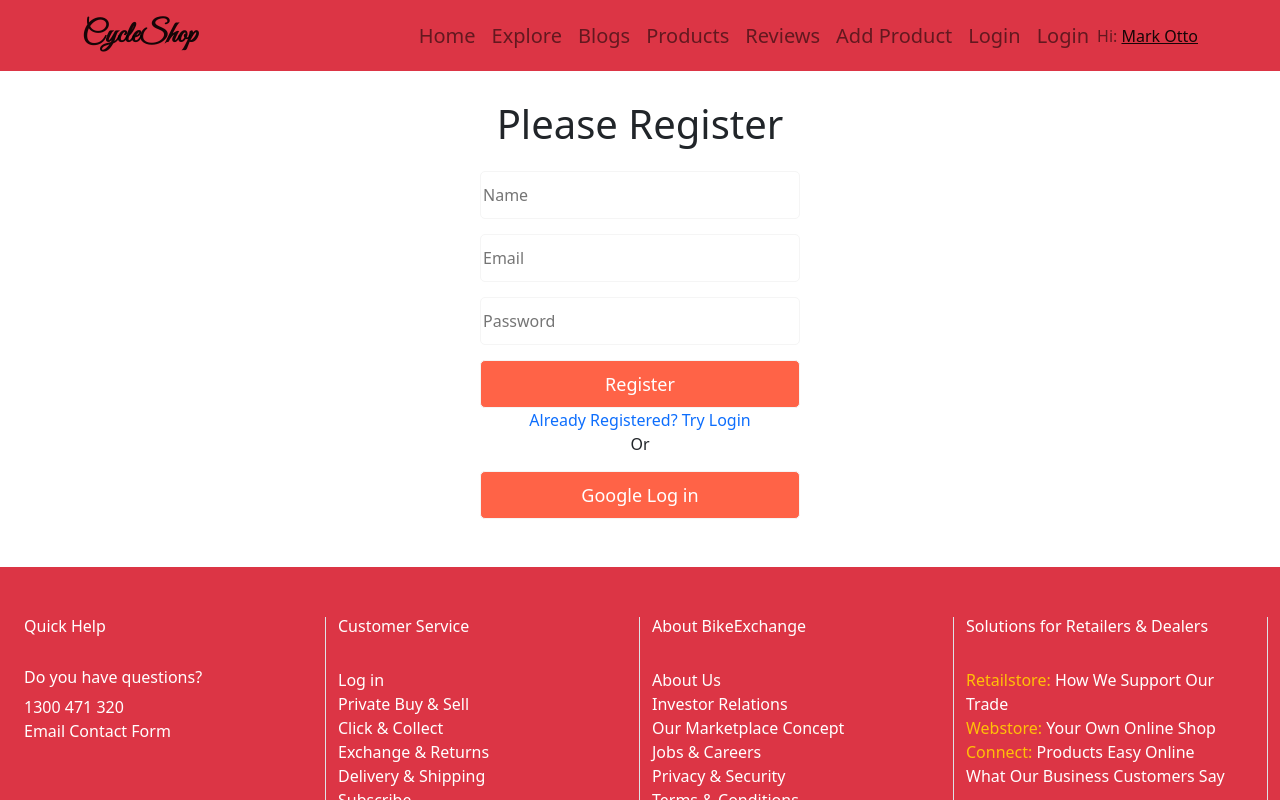
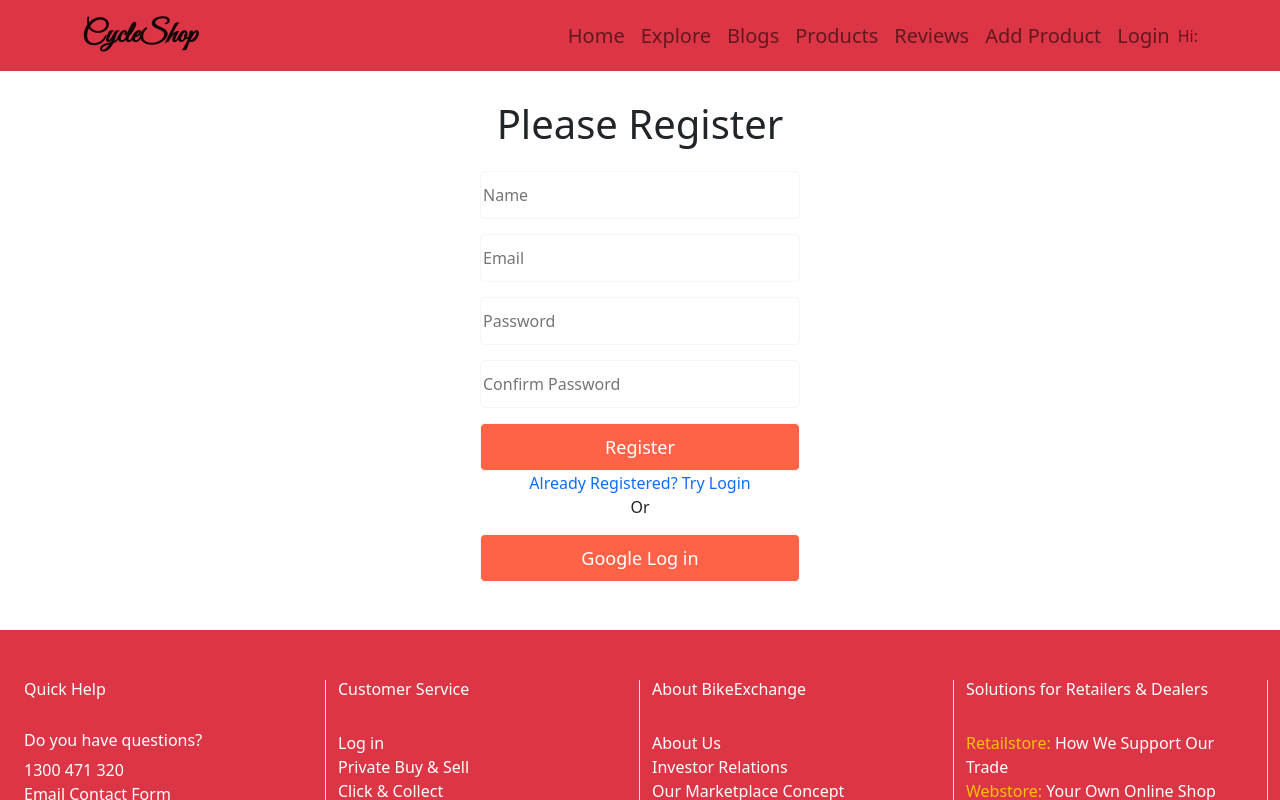
Before and after one commit to imrankhan41/niche-product-clients, a React (Create React App) app: page /register in a window 1280 px wide. Shown: the top 800 px of the page. Built offline with nearby package versions, Linux system fonts and the light colour scheme; no server answers.

Commit message:
eleventh

```diff
--- a/src/hooks/useFirebase.js
+++ b/src/hooks/useFirebase.js
@@ -4,8 +4,10 @@ import { getAuth, createUserWithEmailAndPassword ,signOut,onAuthStateChanged,sig
 initializeAuthentication()
 const useFirebase =()=>{
     const [user,setUser]=useState({})
+    const [isLoading,setIsLoading]=useState(true)
     const auth = getAuth();
     const registerUser =(email,password)=>{
+        setIsLoading(true)
         createUserWithEmailAndPassword(auth, email, password)
         .then((userCredential) => {
             // Signed in
@@ -16,9 +18,11 @@ const useFirebase =()=>{
             const errorCode = error.code;
             const errorMessage = error.message;
             // ..
-          });
+          })
+          .finally(()=>setIsLoading(false))
     }
     const loginUser =(email, password)=>{
+        setIsLoading(true)
         signInWithEmailAndPassword(auth, email, password)
         .then((userCredential) => {
             // Signed in
@@ -28,7 +32,8 @@ const useFirebase =()=>{
         .catch((error) => {
             const errorCode = error.code;
             const errorMessage = error.message;
-        });
+        })
+        .finally(()=>setIsLoading(false));
     }
 
 
@@ -39,21 +44,23 @@ const useFirebase =()=>{
             } else {
             setUser({})
             }
+            setIsLoading(false)
           });
           return ()=>unsubscribed;
        },[])
-    const Logout =()=>{
+       const logOut=()=>{
+        setIsLoading(true)
         signOut(auth)
         .then(() => {
-            // Sign-out successful.
-          }).catch((error) => {
-            // An error happened.
-          });
+
+          })
+          .finally(()=>setIsLoading(false));
     }
     return{
         user,
+        isLoading,
         registerUser,
-        Logout,
+        logOut,
         loginUser
     }
 
--- a/src/pages/Home/Header/Header.js
+++ b/src/pages/Home/Header/Header.js
@@ -5,7 +5,7 @@ import { HashLink } from 'react-router-hash-link';
 import useAuth from '../../../hooks/useAuth';
 import "./Header.css"
 const Header = () => {
-    const {user,logout}=useAuth()
+    const {user,logOut}=useAuth()
     return (
         <div>
             <Navbar fixed="top" collapseOnSelect expand="lg" className="bg-danger" >
@@ -20,15 +20,14 @@ const Header = () => {
                 <Nav.Link as ={HashLink} to="/home#products">Products</Nav.Link>
                 <Nav.Link as ={HashLink} to="/home#reviews">Reviews</Nav.Link>
                 <Nav.Link as ={HashLink} to="/addaproduct">Add Product</Nav.Link>
-                <Nav.Link as ={HashLink} to="/login">Login</Nav.Link>
                 {
                     user?.email?
-                    <Button onClick={logout} className="bg-light">Logout</Button>:
+                    <Button onClick={logOut} className="bg-light text-dark">Logout</Button>:
                     <Nav.Link as ={HashLink} to="/login">Login</Nav.Link>
                 }
                 </Nav>
                 <Navbar.Text>
-                    Hi: <a href="#login">Mark Otto</a>
+                    Hi: <a href="#login">{user.email}</a>
                 </Navbar.Text>
                 </Navbar.Collapse>
             </Container>
--- a/src/pages/Login/Login/Login.js
+++ b/src/pages/Login/Login/Login.js
@@ -1,21 +1,38 @@
-import React from 'react';
+import React, { useState } from 'react';
 import { Link } from 'react-router-dom';
+import useAuth from '../../../hooks/useAuth';
 
 import "./Login.css"
 const Login = () => {
-
+    const [loginData,setLoginData]=useState({})
+    const {user, loginUser}=useAuth()
+    const handleOnChange=e=>{
+        const field =e.target.name;
+        const value =e.target.value;
+        const newLoginData = {...loginData}
+        newLoginData[field]=value;
+        setLoginData(newLoginData)
+        console.log(newLoginData)
+    }
+  const handleLoginSubmit=e=>{
+    loginUser(loginData.email, loginData.password)
+      e.preventDefault()
+  }
     return (
         <div className="login">
 
             <h1>Please Log in</h1>
-            <form >
-            <input  className="login1" type="email" name="" id="" placeholder="Email" required/> <br/>
-            <input className="login1" type="password" name="" id="" placeholder="Password" required/> <br />
-            <button className="login1 button">LogIn</button><br />
+            <form onSubmit={handleLoginSubmit}>
+            <input  className="login1" onBlur={handleOnChange} type="email" name="email" id="" placeholder="Email" required/> <br/>
+            <input className="login1" type="password"
+        name="password"  onBlur={handleOnChange} id="" placeholder="Password" required/> <br />
+
+            <button type='submit' className="login1 button">LogIn</button><br />
             <Link className="text-decoration-none" to="/register"> <p >No Account? Try Register</p> </Link>
-            </form>
             <div>Or</div>
             <button  className="login1 button">Google Log in</button>
+            </form>
+
         </div>
     );
 };
--- a/src/pages/Login/Register/Register.js
+++ b/src/pages/Login/Register/Register.js
@@ -1,38 +1,47 @@
-import React from 'react';
+import React, { useState } from 'react';
+import { Spinner } from 'react-bootstrap';
 import { Link } from 'react-router-dom';
 import useAuth from '../../../hooks/useAuth';
 
 import "./Register.css"
 const Register = () => {
-  const {registerUser}=useAuth()
+    const [loginData,setLoginData]=useState({})
+    const {user, registerUser,isLoading}=useAuth()
+  const handleOnChange=e=>{
+    const field =e.target.name;
+    const value =e.target.value;
+    const newLoginData = {...loginData}
+    newLoginData[field]=value;
+    setLoginData(newLoginData)
+    console.log(newLoginData)
+}
+const handleLoginSubmit=e=>{
+if(loginData.password!== loginData.password2){
+}
+registerUser(loginData.email, loginData.password)
+  e.preventDefault()
+}
     return (
         <div className="login">
 
             <h1>Please Register</h1>
-            <form >
-            <input  className="login1"
-            type="text"
-            name=""
-            id=""
+            <div>
+             {!isLoading &&   <form onSubmit={handleLoginSubmit}>
+            <input  className="login1" onBlur={handleOnChange} type="text" name="name" id=""
             placeholder="Name" required/> <br/>
-            <input  className="login1"
-            type="email"
-            name=""
-            id=""
-            placeholder="Email" required/> <br/>
-
-
-            <input className="login1"
-            type="password"
-            name="" id=""
-            placeholder="Password" required/> <br />
-
-            <button className="login1 button">Register</button> <br />
+            <input  className="login1" onBlur={handleOnChange} type="email" name="email" id="" placeholder="Email" required/> <br/>
+            <input className="login1" onBlur={handleOnChange} type="password" name="password" id="" placeholder="Password" required/> <br />
+            <input className="login1" type="password" name="password2"  onBlur={handleOnChange} id="" placeholder="Confirm Password" required/> <br />
+            <button type='submit' className="login1 button">Register</button> <br />
             <Link className="text-decoration-none" to="/login">Already Registered? Try Login</Link>
-
-            </form>
             <div>Or</div>
             <button  className="login1 button">Google Log in</button>
+            </form>}
+            {
+                isLoading && <Spinner animation="border" variant="danger" />
+            }
+            </div>
+
         </div>
     );
 };
```
